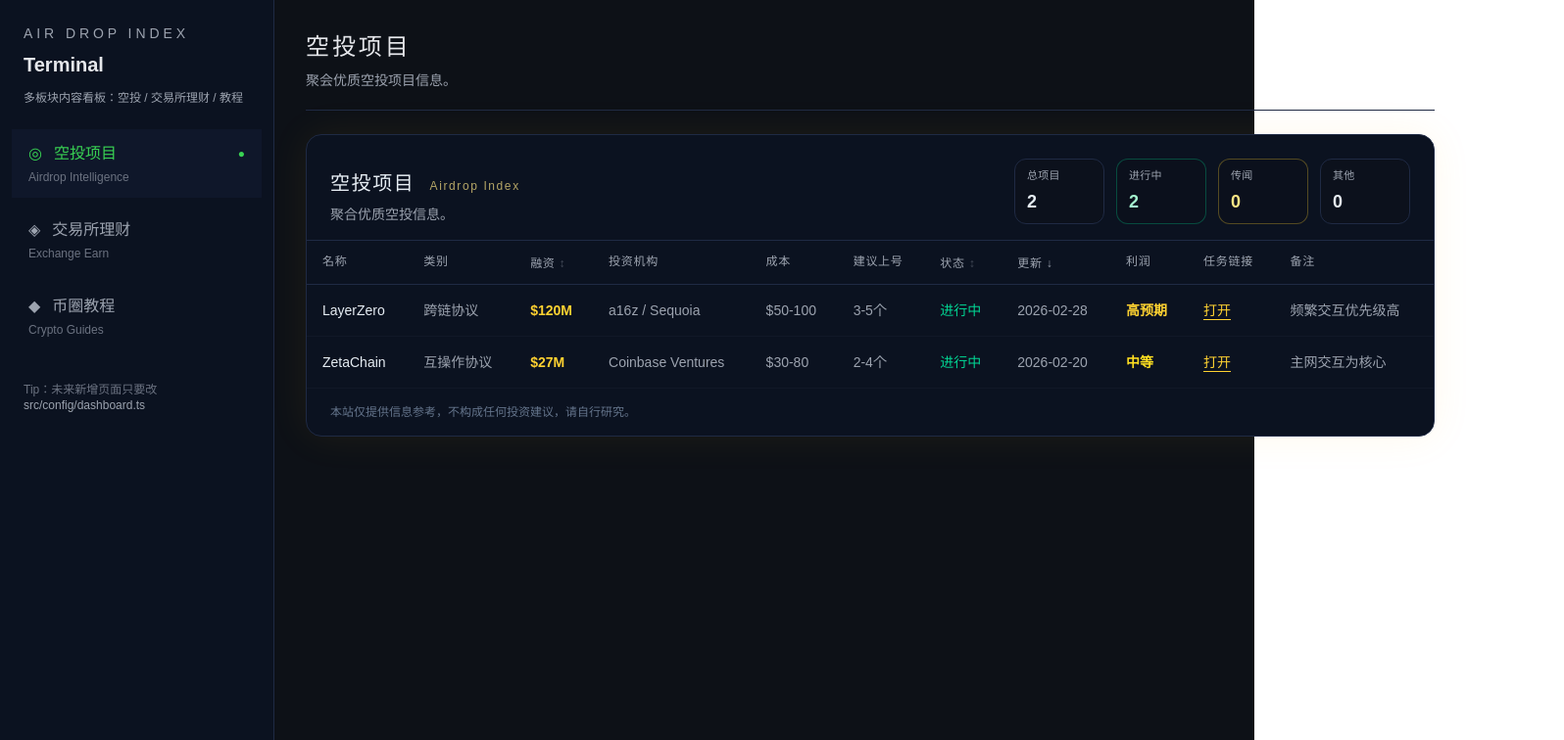
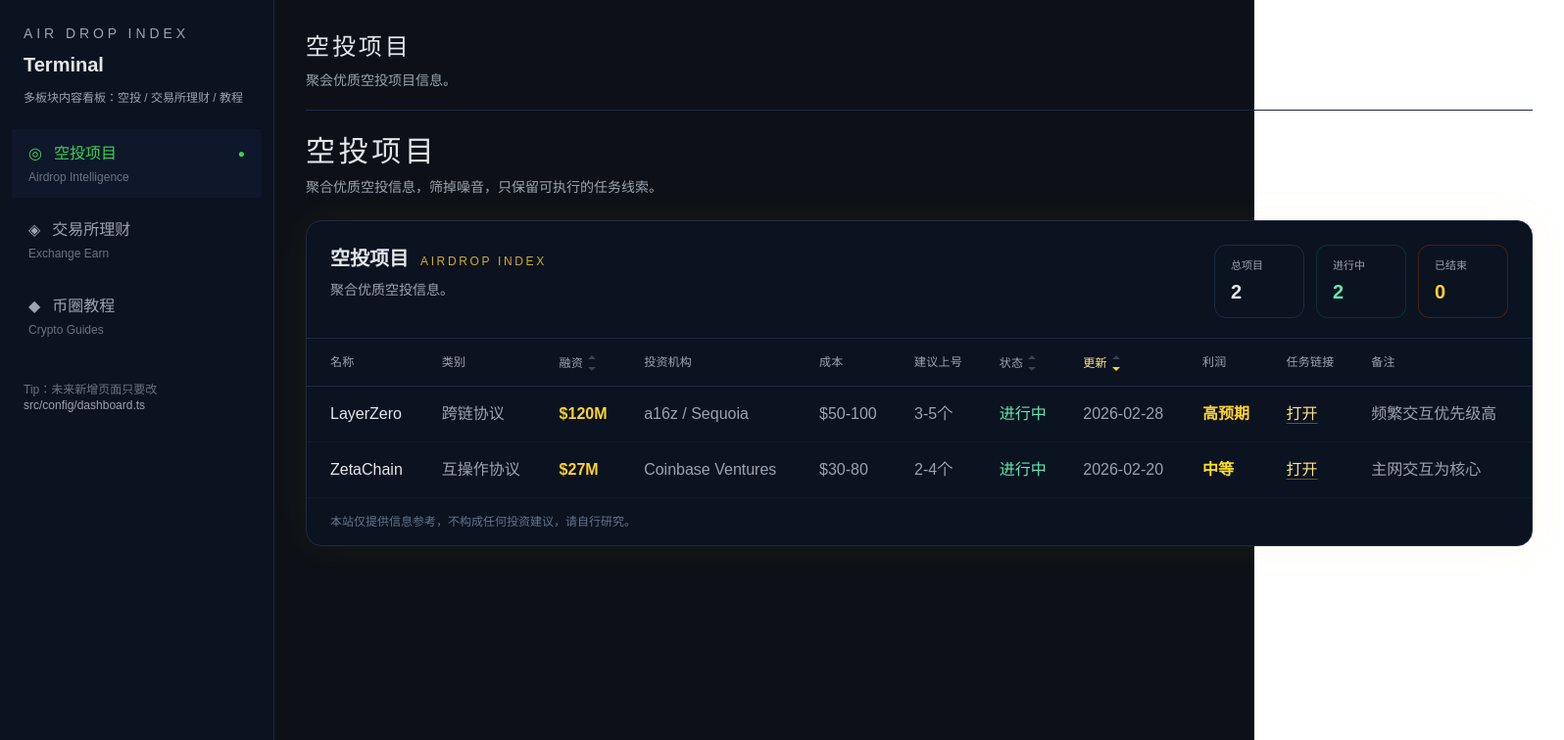
Before and after one commit to Ethan-art-eng/airdrop-index, a Next.js app: page /dashboard in a window 1280 px wide. Shown: the top 756 px of the page at 98% size, 1596 px wide, since content can reach past the window. Built offline with nearby package versions, Linux system fonts and the light colour scheme.

Commit message:
refine airdrop ui

```diff
--- a/src/app/layout.tsx
+++ b/src/app/layout.tsx
@@ -25,8 +25,8 @@ export default function RootLayout({
   return (
     <html lang="en">
       <body
-        className={`${geistSans.variable} ${geistMono.variable} antialiased`}
-      >
+        className="bg-[#0A0F1A] text-[#E5E7EB] overflow-x-hidden"
+        >
         {children}
       </body>
     </html>
--- a/src/components/AirdropTable.tsx
+++ b/src/components/AirdropTable.tsx
@@ -1,83 +1,152 @@
+"use client";
+
 import { useMemo, useState } from "react";
 import { projects } from "@/data/projects";
 
 type SortKey = "funding" | "status" | "updatedAt";
 type SortDir = "asc" | "desc";
 
-function parseFunding(v: string): number {
-  // 支持: "$120M" "$27M" "120M" "2.5B" "—"
-  if (!v) return -Infinity;
-  const s = v.toString().trim().toUpperCase().replaceAll(",", "");
-  if (s === "-" || s === "—" || s === "N/A") return -Infinity;
+/** 你不确定结束态字段是什么：这里做成“可配置” + “强兼容” */
+const ENDED_STATUSES = [
+  "已结束",
+  "结束",
+  "已完成",
+  "完成",
+  "终止",
+  "关闭",
+  "停止",
+  "已停止",
+  "已关闭",
+];
 
-  const m = s.match(/([0-9]*\.?[0-9]+)\s*([KMBT])?/i);
-  if (!m) return -Infinity;
-
-  const num = Number(m[1]);
-  const unit = (m[2] || "").toUpperCase();
-
-  const mult =
-    unit === "K" ? 1e3 : unit === "M" ? 1e6 : unit === "B" ? 1e9 : unit === "T" ? 1e12 : 1;
-
-  return num * mult;
+function isEndedStatus(s?: string) {
+  if (!s) return false;
+  // 精确命中 + 宽松包含（防止出现“已结束（不再更新）”这种）
+  return (
+    ENDED_STATUSES.includes(s) ||
+    ENDED_STATUSES.some((x) => s.includes(x))
+  );
 }
 
-function parseDate(v: string): number {
-  // 支持: "2026-02-28" / "2026/02/28" / "—"
-  if (!v) return -Infinity;
-  const s = v.toString().trim();
-  if (s === "-" || s === "—" || s === "N/A") return -Infinity;
-  const t = Date.parse(s.replaceAll("/", "-"));
-  return Number.isFinite(t) ? t : -Infinity;
+function statusRank(s?: string) {
+  // 用于“状态”排序：进行中最靠前，其次已结束，其余归类为“其他”
+  if (s === "进行中") return 0;
+  if (isEndedStatus(s)) return 1;
+  return 2;
 }
 
-function statusRank(s: string): number {
-  // 你可以按产品逻辑调整排序优先级
-  const map: Record<string, number> = {
-    "进行中": 3,
-    "传闻": 2,
-    "观察中": 1,
-    "已结束": 0,
-  };
-  return map[s] ?? 1;
+function statusColor(s?: string) {
+  if (s === "进行中") return "text-emerald-300";
+  if (isEndedStatus(s)) return "text-amber-300";
+  return "text-[#94A3B8]";
+}
+
+function profitColor(p?: string) {
+  if (!p) return "text-[#94A3B8]";
+  // 简单匹配：高/中/低 或 预期/一般等你后面也能扩展
+  if (p.includes("高")) return "text-amber-300";
+  if (p.includes("中")) return "text-yellow-300";
+  return "text-[#94A3B8]";
+}
+
+function parseFundingToNumber(v?: string) {
+  // 兼容 "$120M" "$27M" "120M" "27m" "120,000,000" "未知" 等
+  if (!v) return Number.NEGATIVE_INFINITY;
+  const raw = String(v).trim();
+  if (!raw) return Number.NEGATIVE_INFINITY;
+
+  // 提取数值
+  const num = Number(raw.replace(/[^0-9.]/g, ""));
+  if (!Number.isFinite(num)) return Number.NEGATIVE_INFINITY;
+
+  // 单位
+  const upper = raw.toUpperCase();
+  if (upper.includes("B")) return num * 1_000; // B > M（用 M 作为基准）
+  if (upper.includes("M")) return num;
+  if (upper.includes("K")) return num / 1_000;
+  // 如果没单位，按“数值”处理
+  return num;
+}
+
+function SortIcon({ active, dir }: { active: boolean; dir: SortDir }) {
+  return (
+    <span className="ml-1 inline-flex flex-col leading-none align-middle">
+      <svg width="10" height="10" viewBox="0 0 10 10" className="block">
+        <path
+          d="M5 1 L9 5 H1 Z"
+          className={[
+            "transition-colors",
+            active && dir === "asc" ? "fill-amber-300" : "fill-[#394150]",
+          ].join(" ")}
+        />
+      </svg>
+      <svg width="10" height="10" viewBox="0 0 10 10" className="block -mt-[2px]">
+        <path
+          d="M5 9 L1 5 H9 Z"
+          className={[
+            "transition-colors",
+            active && dir === "desc" ? "fill-amber-300" : "fill-[#394150]",
+          ].join(" ")}
+        />
+      </svg>
+    </span>
+  );
+}
+
+function ThSortButton({
+  label,
+  active,
+  dir,
+  onClick,
+}: {
+  label: string;
+  active: boolean;
+  dir: SortDir;
+  onClick: () => void;
+}) {
+  return (
+    <th className="py-3 px-4 text-left whitespace-nowrap">
+      <button
+        onClick={onClick}
+        className={[
+          "inline-flex items-center select-none",
+          "text-[12px] tracking-[0.02em] font-medium",
+          active ? "text-amber-200" : "text-[#9CA3AF]",
+          "hover:text-amber-200 transition-colors",
+        ].join(" ")}
+      >
+        {label}
+        <SortIcon active={active} dir={dir} />
+      </button>
+    </th>
+  );
+}
+
+function Th({ children, className = "" }: any) {
+  return (
+    <th
+      className={[
+        "py-3 px-4 text-left whitespace-nowrap",
+        "text-[12px] tracking-[0.02em] font-medium text-[#9CA3AF]",
+        className,
+      ].join(" ")}
+    >
+      {children}
+    </th>
+  );
+}
+
+function Td({ children, className = "" }: any) {
+  return (
+    <td className={["py-4 px-4 align-middle whitespace-nowrap", className].join(" ")}>
+      {children}
+    </td>
+  );
 }
 
 export function AirdropTable() {
   const [sortKey, setSortKey] = useState<SortKey>("updatedAt");
   const [sortDir, setSortDir] = useState<SortDir>("desc");
-
-  const stats = useMemo(() => {
-    const total = projects.length;
-    const ongoing = projects.filter((p) => p.status === "进行中").length;
-    const rumor = projects.filter((p) => p.status === "传闻").length;
-    const others = total - ongoing - rumor;
-    return { total, ongoing, rumor, others };
-  }, []);
-
-  const sorted = useMemo(() => {
-    const arr = [...projects];
-
-    arr.sort((a: any, b: any) => {
-      let av = 0;
-      let bv = 0;
-
-      if (sortKey === "funding") {
-        av = parseFunding(a.funding);
-        bv = parseFunding(b.funding);
-      } else if (sortKey === "status") {
-        av = statusRank(a.status);
-        bv = statusRank(b.status);
-      } else if (sortKey === "updatedAt") {
-        av = parseDate(a.updatedAt);
-        bv = parseDate(b.updatedAt);
-      }
-
-      const diff = av - bv;
-      return sortDir === "asc" ? diff : -diff;
-    });
-
-    return arr;
-  }, [sortKey, sortDir]);
 
   const toggleSort = (key: SortKey) => {
     if (sortKey !== key) {
@@ -88,67 +157,117 @@ export function AirdropTable() {
     setSortDir((d) => (d === "desc" ? "asc" : "desc"));
   };
 
-  const sortIcon = (key: SortKey) => {
-    if (sortKey !== key) return <span className="ml-1 opacity-40">↕</span>;
-    return <span className="ml-1">{sortDir === "desc" ? "↓" : "↑"}</span>;
-  };
+  const total = projects.length;
+  const inProgress = projects.filter((p: any) => p.status === "进行中").length;
+  const ended = projects.filter((p: any) => isEndedStatus(p.status)).length;
 
-  const statusColor = (s: string) =>
-    s === "进行中" ? "text-emerald-400" : s === "传闻" ? "text-amber-300" : "text-gray-400";
+  const sorted = useMemo(() => {
+    const arr = [...projects] as any[];
+    const sign = sortDir === "asc" ? 1 : -1;
 
-  const profitColor = (p: string) =>
-    p?.includes("高") ? "text-amber-300" : p?.includes("中") ? "text-yellow-300" : "text-gray-300";
+    arr.sort((a, b) => {
+      if (sortKey === "funding") {
+        const av = parseFundingToNumber(a.funding);
+        const bv = parseFundingToNumber(b.funding);
+        return (av - bv) * sign;
+      }
+      if (sortKey === "updatedAt") {
+        const at = Date.parse(a.updatedAt || "");
+        const bt = Date.parse(b.updatedAt || "");
+        // 无效日期放最后
+        const aa = Number.isFinite(at) ? at : -Infinity;
+        const bb = Number.isFinite(bt) ? bt : -Infinity;
+        return (aa - bb) * sign;
+      }
+      // status
+      const ar = statusRank(a.status);
+      const br = statusRank(b.status);
+      if (ar !== br) return (ar - br) * sign;
+
+      // 同一档内再按 updatedAt 辅助排序，让列表更稳定
+      const at = Date.parse(a.updatedAt || "");
+      const bt = Date.parse(b.updatedAt || "");
+      return ((Number.isFinite(at) ? at : -Infinity) - (Number.isFinite(bt) ? bt : -Infinity)) * -1;
+    });
+
+    return arr;
+  }, [sortKey, sortDir]);
 
   return (
-    <section className="rounded-2xl border border-[#1F2A44] bg-[#0B1220] shadow-[0_0_40px_rgba(255,184,0,0.08)]">
-      {/* 顶部区：标题 + 统计 */}
-      <div className="px-6 pt-6 pb-4 border-b border-[#1F2A44]">
-        <div className="flex items-end justify-between gap-4 flex-wrap">
-          <div>
-            <h2 className="text-xl tracking-[0.08em] text-[#E6EDF3]">
-              空投项目 <span className="text-xs ml-2 text-amber-200/70">Airdrop Index</span>
-            </h2>
+    <div className="w-full">
+      {/* 页面标题 & 说明（更产品化） */}
+      <div className="mb-6">
+        <h1 className="text-3xl tracking-[0.12em] text-[#E5E7EB]">空投项目</h1>
         <p className="mt-2 text-sm text-[#9CA3AF]">
-              聚合优质空投信息。
+          聚合优质空投信息，筛掉噪音，只保留可执行的任务线索。
         </p>
       </div>
 
-          {/* 统计栏 */}
-          <div className="flex gap-3 flex-wrap">
-            <StatCard label="总项目" value={stats.total} />
-            <StatCard label="进行中" value={stats.ongoing} accent="emerald" />
-            <StatCard label="传闻" value={stats.rumor} accent="amber" />
-            <StatCard label="其他" value={stats.others} />
+      <div className="rounded-2xl border border-[#1F2A44] bg-[#0B1220] shadow-[0_0_40px_rgba(255,184,0,0.06)] w-full">
+        {/* 头部栏：标题 + 统计 */}
+        <div className="flex items-start gap-4 px-6 pt-6">
+          <div className="flex-1">
+            <div className="flex items-baseline gap-3">
+              <div className="text-xl font-semibold text-[#E5E7EB]">空投项目</div>
+              <div className="text-xs tracking-[0.22em] text-amber-300/80">
+                AIRDROP INDEX
+              </div>
+            </div>
+            <div className="mt-2 text-sm text-[#9CA3AF]">聚合优质空投信息。</div>
+          </div>
+
+          <div className="flex items-center gap-3">
+            <div className="rounded-xl border border-[#1F2A44] bg-[#0B1220] px-4 py-3 min-w-[92px]">
+              <div className="text-[11px] text-[#9CA3AF]">总项目</div>
+              <div className="mt-1 text-xl font-semibold text-[#E5E7EB]">{total}</div>
+            </div>
+
+            <div className="rounded-xl border border-emerald-800/40 bg-[#0B1220] px-4 py-3 min-w-[92px]">
+              <div className="text-[11px] text-[#9CA3AF]">进行中</div>
+              <div className="mt-1 text-xl font-semibold text-emerald-300">{inProgress}</div>
+            </div>
+
+            <div className="rounded-xl border border-amber-800/40 bg-[#0B1220] px-4 py-3 min-w-[92px]">
+              <div className="text-[11px] text-[#9CA3AF]">已结束</div>
+              <div className="mt-1 text-xl font-semibold text-amber-300">{ended}</div>
             </div>
           </div>
         </div>
 
-      {/* 表格 */}
-      <div className="overflow-x-auto">
-        <table className="w-full min-w-[1150px] text-sm border-collapse">
+        <div className="mt-5 border-t border-[#1F2A44]" />
+
+        {/* 表格：外层有 bg，内层滚动，不露白 */}
+        <div className="w-full overflow-x-auto">
+          <table className="w-full min-w-[1250px] border-collapse">
             <thead className="bg-[#0B1220]">
-            <tr className="text-[#9CA3AF] border-b border-[#1F2A44]">
-              <Th>名称</Th>
+              <tr className="border-b border-[#1F2A44]">
+                <Th className="pl-6">名称</Th>
                 <Th>类别</Th>
 
-              {/* 融资：可排序 */}
-              <ThButton onClick={() => toggleSort("funding")}>
-                融资{sortIcon("funding")}
-              </ThButton>
+                <ThSortButton
+                  label="融资"
+                  active={sortKey === "funding"}
+                  dir={sortDir}
+                  onClick={() => toggleSort("funding")}
+                />
 
                 <Th>投资机构</Th>
                 <Th>成本</Th>
                 <Th>建议上号</Th>
 
-              {/* 状态：可排序 */}
-              <ThButton onClick={() => toggleSort("status")}>
-                状态{sortIcon("status")}
-              </ThButton>
+                <ThSortButton
+                  label="状态"
+                  active={sortKey === "status"}
+                  dir={sortDir}
+                  onClick={() => toggleSort("status")}
+                />
 
-              {/* 更新：可排序 */}
-              <ThButton onClick={() => toggleSort("updatedAt")}>
-                更新{sortIcon("updatedAt")}
-              </ThButton>
+                <ThSortButton
+                  label="更新"
+                  active={sortKey === "updatedAt"}
+                  dir={sortDir}
+                  onClick={() => toggleSort("updatedAt")}
+                />
 
                 <Th>利润</Th>
                 <Th>任务链接</Th>
@@ -162,96 +281,54 @@ export function AirdropTable() {
                   key={p.name}
                   className="border-b border-[#111827] hover:bg-[#0F172A] transition-colors"
                 >
-                <Td className="font-medium text-[#E6EDF3]">{p.name}</Td>
+                  <Td className="pl-6 font-medium text-[#E5E7EB]">{p.name}</Td>
                   <Td className="text-[#9CA3AF]">{p.category}</Td>
+
                   <Td className="text-amber-300 font-semibold">{p.funding}</Td>
+
                   <Td className="text-[#9CA3AF]">{p.investors}</Td>
                   <Td className="text-[#9CA3AF]">{p.cost}</Td>
                   <Td className="text-[#9CA3AF]">{p.accounts}</Td>
+
                   <Td className={statusColor(p.status)}>{p.status}</Td>
+
                   <Td className="text-[#9CA3AF]">{p.updatedAt}</Td>
-                <Td className={`${profitColor(p.profit)} font-semibold`}>{p.profit}</Td>
+
+                  <Td className={["font-semibold", profitColor(p.profit)].join(" ")}>
+                    {p.profit}
+                  </Td>
+
                   <Td>
-                  {p.url ? (
                     <a
                       href={p.url}
                       target="_blank"
                       rel="noreferrer"
-                      className="text-amber-300 hover:text-amber-200 underline underline-offset-4"
+                      className="text-amber-200 hover:text-amber-100 underline underline-offset-4 decoration-amber-400/40 hover:decoration-amber-300 transition-colors"
                     >
                       打开
                     </a>
-                  ) : (
-                    <span className="text-[#64748B]">—</span>
-                  )}
                   </Td>
-                <Td className="pr-6 text-[#9CA3AF]">{p.note ?? "—"}</Td>
+
+                  <Td className="pr-6 text-[#9CA3AF]">{p.note}</Td>
                 </tr>
               ))}
+
+              {/* 空数据兜底 */}
+              {sorted.length === 0 && (
+                <tr>
+                  <td colSpan={11} className="py-10 text-center text-[#9CA3AF]">
+                    暂无项目数据
+                  </td>
+                </tr>
+              )}
             </tbody>
           </table>
         </div>
 
-      {/* 底部提示 */}
         <div className="px-6 py-4 text-xs text-[#64748B]">
           本站仅提供信息参考，不构成任何投资建议，请自行研究。
         </div>
-    </section>
-  );
-}
-
-/** 小组件：统计卡片 */
-function StatCard({
-  label,
-  value,
-  accent,
-}: {
-  label: string;
-  value: number;
-  accent?: "amber" | "emerald";
-}) {
-  const accentCls =
-    accent === "amber"
-      ? "border-amber-300/30 text-amber-200"
-      : accent === "emerald"
-      ? "border-emerald-400/30 text-emerald-200"
-      : "border-[#1F2A44] text-[#E6EDF3]";
-
-  return (
-    <div
-      className={`rounded-xl border ${accentCls} bg-[#0D1117]/40 px-3 py-2 min-w-[92px]`}
-    >
-      <div className="text-[11px] tracking-wide text-[#9CA3AF]">{label}</div>
-      <div className="mt-1 text-lg font-semibold">{value}</div>
+      </div>
     </div>
   );
 }
-
-/** 表头：普通 */
-function Th({ children, className = "" }: any) {
-  return (
-    <th
-      className={`py-3 px-4 text-left font-medium text-[12px] tracking-[0.06em] ${className}`}
-    >
-      {children}
-    </th>
-  );
-}
-
-/** 表头：可点击排序 */
-function ThButton({ children, onClick, className = "" }: any) {
-  return (
-    <th className={`py-3 px-4 text-left ${className}`}>
-      <button
-        onClick={onClick}
-        className="font-medium text-[12px] tracking-[0.06em] text-[#9CA3AF] hover:text-amber-200 transition-colors"
-      >
-        {children}
-      </button>
-    </th>
-  );
-}
-
-function Td({ children, className = "" }: any) {
-  return <td className={`py-4 px-4 align-middle ${className}`}>{children}</td>;
-}
```
Lines whose indentation alone changed are shown as unchanged.
